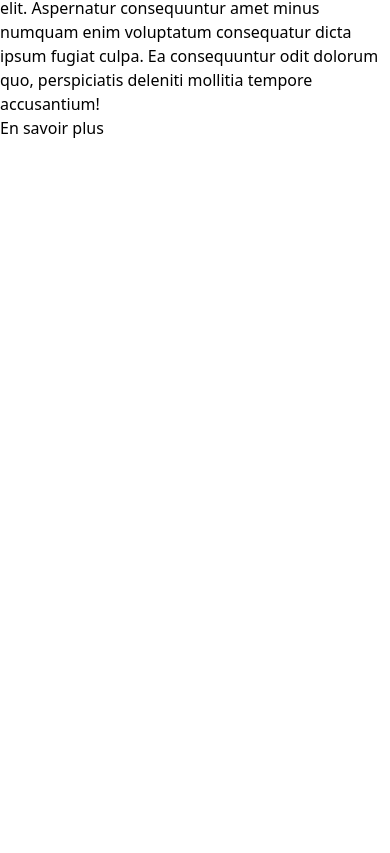
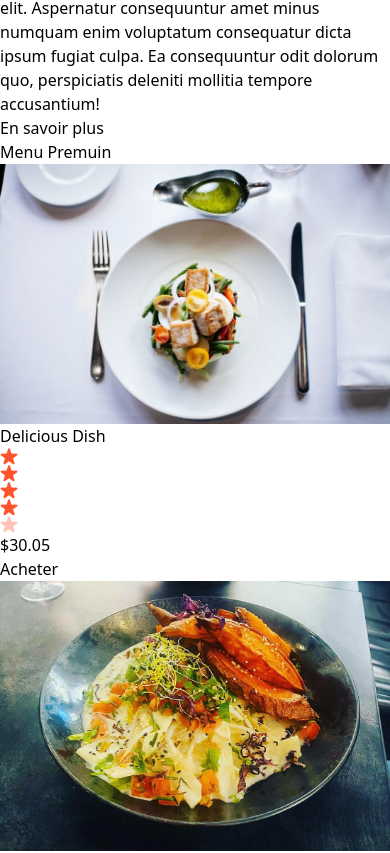
Before and after one commit to Kabesa-abraham/com.restaunent_website, a React (Vite) app: page / in a window 390 px wide. Shown: the part 4773-5626 px from the top of the page. Before the commit the page ends 4913 px from the top, so only its background shows below. Built offline with nearby package versions, Linux system fonts and the light colour scheme.

Commit message:
Création de la section PremiumDish faite

```diff
--- a/src/App.jsx
+++ b/src/App.jsx
@@ -1,6 +1,7 @@
 import About from "./components/about/About";
 import Header from "./components/header/Header";
 import Home from "./components/home/Home";
+import PremuinDish from "./components/premuinDish/PremuinDish";
 import Repas from "./components/repas/Repas";
 
 function App() {
@@ -10,6 +11,7 @@ function App() {
          <Home/>
          <Repas/>
          <About/>
+         <PremuinDish/>
     </div>
   )
 }
--- a/src/components/Assets/repas.js
+++ b/src/components/Assets/repas.js
@@ -4,6 +4,10 @@ import repa3 from './img3.png'
 import repa4 from './img4.jpeg'
 import repa5 from './img5.jpg'
 import repa6 from './img6.jpg'
+
+import repa7 from './img7.jpg'
+import repa8 from './img5.jpg'
+import repa9 from './img6.jpg'
 
 export const repas = [
     {
@@ -42,4 +46,25 @@ export const repas = [
         name:'Tasty Dish',
         price:18.25
     },
+];
+
+export const menuPremium = [
+    {
+        id:1,
+        image:repa7,
+        name:'Delicious Dish',
+        price:30.05
+    },
+    {
+        id:2,
+        image:repa5,
+        name:'Delicious Dish',
+        price:28.34
+    },
+    {
+        id:3,
+        image:repa6,
+        name:'Delicious Dish',
+        price:29.99
+    },
 ]
--- /dev/null
+++ b/src/components/premuinDish/PremuinDish.jsx
@@ -0,0 +1,26 @@
+import React from 'react'
+import { menuPremium } from '../Assets/repas'
+import Card from '../card/Card'
+
+const PremuinDish = () => {
+  return (
+    <div className='max-w-7xl mx-auto flex flex-col items-center gap-5 mb-5' >
+        <h1 className='text-4xl font-semibold text-center' >Menu Premuin</h1>
+       <div className='grid grid-cols-1 md:grid-cols-2 lg:grid-cols-3 gap-5' >
+        {
+            menuPremium.map((item) => (
+                <Card
+                    key={item.id}
+                    image={item.image}
+                    name={item.name}
+                    index={item.id}
+                    price={item.price}
+                />
+            ))
+        }
+       </div>
+    </div>
+  )
+}
+
+export default PremuinDish
```
